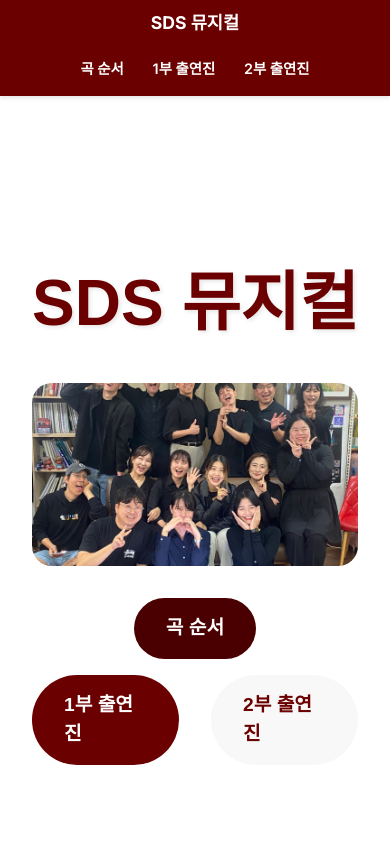
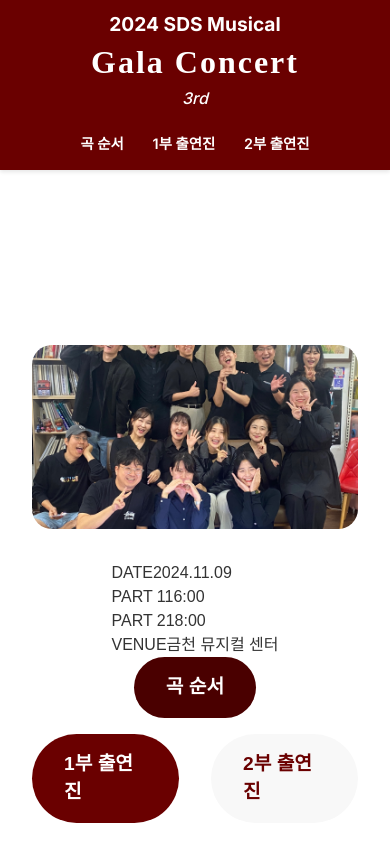
Before and after one commit to JeangyuHeo/brochure_basic, a Next.js app: page / in a window 390 px wide. Shown: the top 862 px of the page. Built offline with nearby package versions, Linux system fonts and the light colour scheme; a web font is replaced by a local one.

Commit message:
Add: 모바일 친화적 디자인

```diff
--- a/src/app/page.tsx
+++ b/src/app/page.tsx
@@ -5,8 +5,6 @@ import styles from './styles/Home.module.css';
 export default function Home() {
   return (
     <div className={styles.container}>
-      <h1 className={styles.title}>SDS 뮤지컬</h1>
-
       <div className={styles.imageContainer}>
         <Image
           src="/images/total.jpg"
@@ -16,6 +14,31 @@ export default function Home() {
           className={styles.image}
         />
         <div className={styles.overlay} />
+      </div>
+
+      <div className={styles.scheduleInfo}>
+        <div className={styles.scheduleCard}>
+          <div className={styles.dateSection}>
+            <span className={styles.dateLabel}>DATE</span>
+            <span className={styles.date}>2024.11.09</span>
+          </div>
+          <div className={styles.divider}></div>
+          <div className={styles.timeSection}>
+            <div className={styles.timeBlock}>
+              <span className={styles.partLabel}>PART 1</span>
+              <span className={styles.time}>16:00</span>
+            </div>
+            <div className={styles.timeBlock}>
+              <span className={styles.partLabel}>PART 2</span>
+              <span className={styles.time}>18:00</span>
+            </div>
+          </div>
+          <div className={styles.divider}></div>
+          <div className={styles.venueSection}>
+            <span className={styles.venueLabel}>VENUE</span>
+            <span className={styles.venue}>금천 뮤지컬 센터</span>
+          </div>
+        </div>
       </div>
 
       <div className={styles.buttonContainer}>
--- a/src/app/styles/Cast.module.css
+++ b/src/app/styles/Cast.module.css
@@ -1,6 +1,6 @@
 .container {
   min-height: 100vh;
-  padding: 1rem;
+  padding: 0.8rem;
   background-color: var(--background);
 }
 
@@ -14,14 +14,17 @@
 
 .castGrid {
   display: grid;
-  grid-template-columns: repeat(auto-fill, minmax(250px, 1fr));
+  /* 2열 그리드로 변경 */
+  grid-template-columns: repeat(2, 1fr);
   gap: 0.8rem;
   padding: 0.5rem;
+  max-width: 700px;
+  margin: 0 auto;
 }
 
 @media (min-width: 768px) {
   .container {
-    padding: 2rem;
+    padding: 1.5rem;
   }
 
   .title {
@@ -30,7 +33,16 @@
   }
 
   .castGrid {
-    gap: 1.5rem;
+    gap: 1.2rem;
     padding: 0;
+    max-width: 800px;
   }
 }
+
+/* 작은 화면에서도 2열 유지 */
+@media (max-width: 480px) {
+  .castGrid {
+    gap: 0.5rem;
+    padding: 0.3rem;
+  }
+}
--- a/src/app/styles/Navigation.module.css
+++ b/src/app/styles/Navigation.module.css
@@ -60,3 +60,48 @@
     font-size: 1rem;
   }
 }
+
+.logoContainer {
+  display: flex;
+  flex-direction: column;
+  align-items: center;
+  text-decoration: none;
+}
+
+.mainTitle {
+  color: #ffffff;
+  font-size: 1.2rem;
+  font-weight: 700;
+  margin: 0;
+}
+
+.subTitle {
+  color: #ffffff;
+  font-size: 2rem;
+  font-weight: 800;
+  margin: 0;
+  font-family: 'Brush Script MT', cursive;
+  letter-spacing: 2px;
+}
+
+.ordinal {
+  color: #ffffff;
+  font-size: 1rem;
+  font-weight: 500;
+  margin: 0;
+  font-style: italic;
+}
+
+@media (min-width: 768px) {
+  .mainTitle {
+    font-size: 1.4rem;
+  }
+
+  .subTitle {
+    font-size: 2.4rem;
+  }
+
+  .ordinal {
+    font-size: 1.2rem;
+  }
+}
--- a/src/components/Navigation.tsx
+++ b/src/components/Navigation.tsx
@@ -5,8 +5,10 @@ export default function Navigation() {
   return (
     <nav className={styles.nav}>
       <div className={styles.container}>
-        <Link href="/" className={styles.logo}>
-          SDS 뮤지컬
+        <Link href="/" className={styles.logoContainer}>
+          <div className={styles.mainTitle}>2024 SDS Musical</div>
+          <div className={styles.subTitle}>Gala Concert</div>
+          <div className={styles.ordinal}>3rd</div>
         </Link>
         <div className={styles.links}>
           <Link href="/song-list" className={styles.link}>
```
